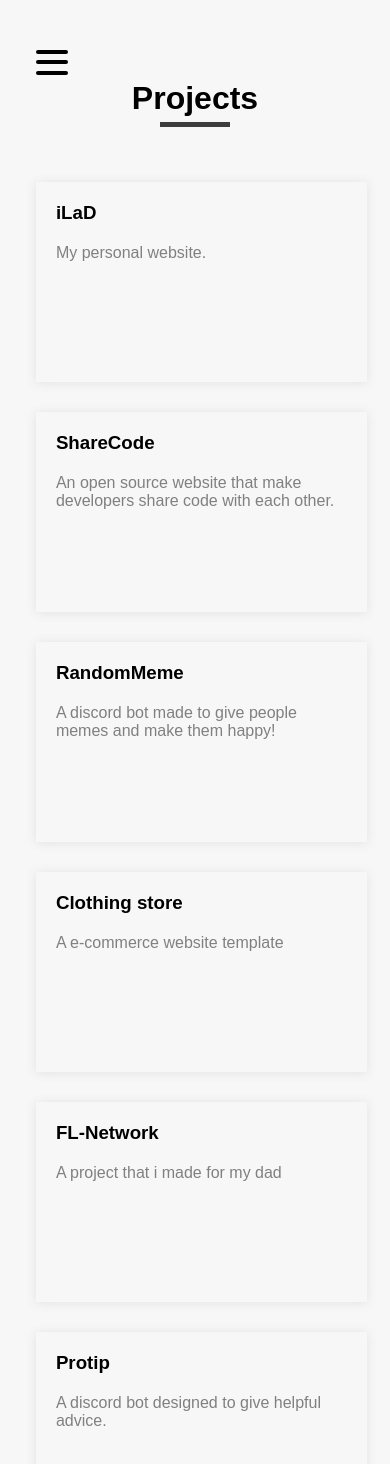
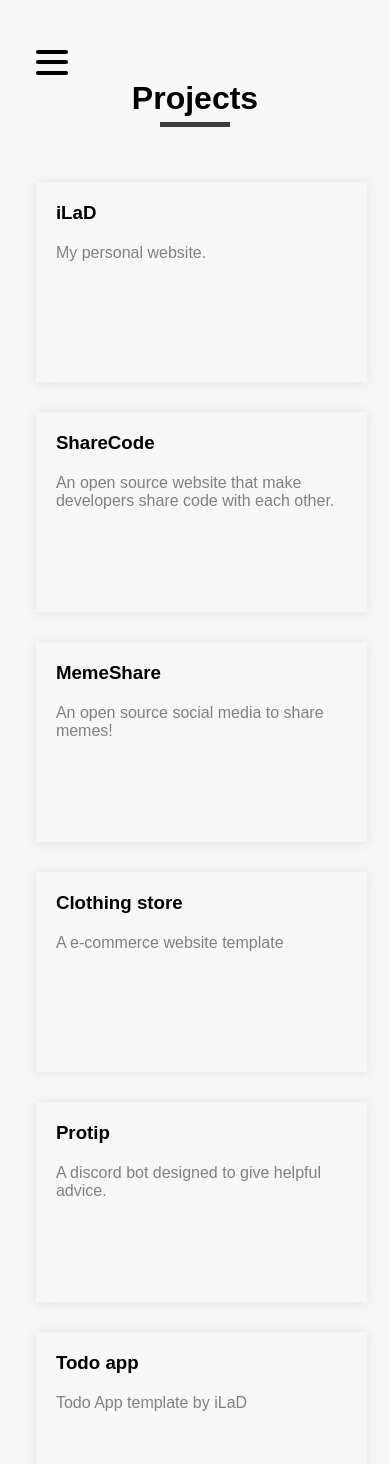
Before and after one commit to iLaD08/ilad, a React (Create React App) app: page /projects in a window 390 px wide. Shown: the top 1464 px of the page. Built offline with nearby package versions, Linux system fonts and the light colour scheme.

Commit message:
managed project-page and maked contact inputs responsive

```diff
--- a/src/components/contact/style.js
+++ b/src/components/contact/style.js
@@ -41,6 +41,7 @@ export const ConctactTitleUnderline = styled.span`
 
 export const ContactPageInput = styled.input`
     font-size: 25px;
+    width: 20%;
     border: solid black 1px;
     outline: none;
     padding-left: 4px;
@@ -55,7 +56,7 @@ export const ContactPageMessage = styled.textarea`
     font-size: 25px;
     border: solid black 1px;
     outline: none;
-    width: 316px;
+    width: 20%;
     height: 165px;
     padding-left: 4px;
     margin: 5px;
--- a/src/pages/project-page/index.js
+++ b/src/pages/project-page/index.js
@@ -6,9 +6,8 @@ const ProjectPage = () => {
     const [data, setData] = React.useState([
         { name: "iLaD", description: "My personal website.", link: "https://github.com/iLaD08/ilad" },
         { name: "ShareCode", description: "An open source website that make developers share code with each other.", link: "https://github.com/ShareCode-org" },
-        { name: "RandomMeme", description: "A discord bot made to give people memes and make them happy!", link: "https://github.com/RandoMeme"},
+        { name: "MemeShare", description: "An open source social media to share memes!", link: "https://github.com/Meme-Share"},
         { name: "Clothing store", description: "A e-commerce website template", link: "https://clothingstore.now.sh/" },
-        { name: "FL-Network", description: "A project that i made for my dad", link: "https://github.com/FL-Network" },
         { name: "Protip", description: "A discord bot designed to give helpful advice.", link: "https://github.com/IMAD200" },
         { name: "Todo app", description: "Todo App template by iLaD", link: "https://github.com/iLaD08/todo-app" },
         { name: "Random Meme", description: "A web app that generate memes from reddit posts.", link: "https://github.com/iLaD08/random-meme" },
```
Also changed, not shown: 1 other file (tests, documents, lock files or other folders).
